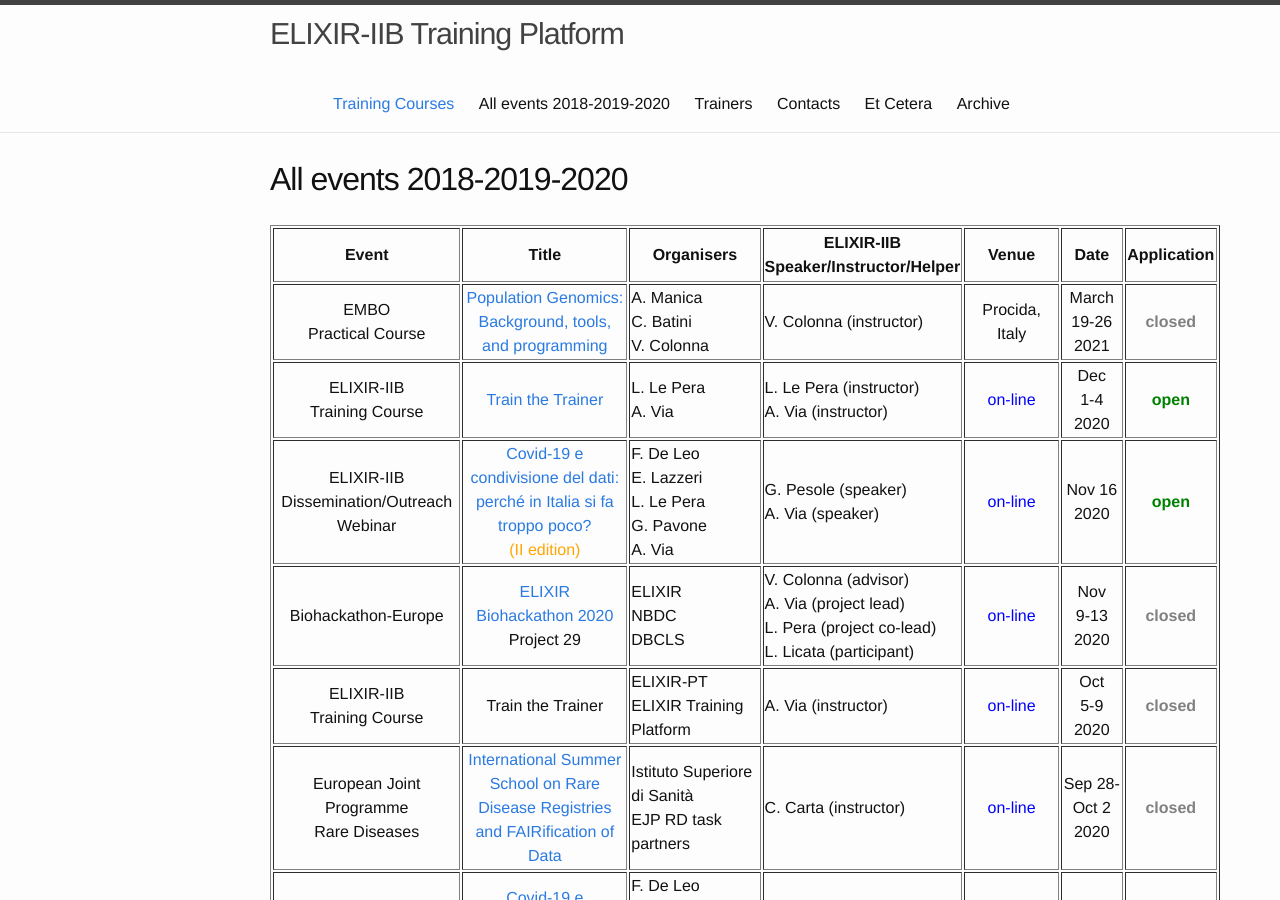
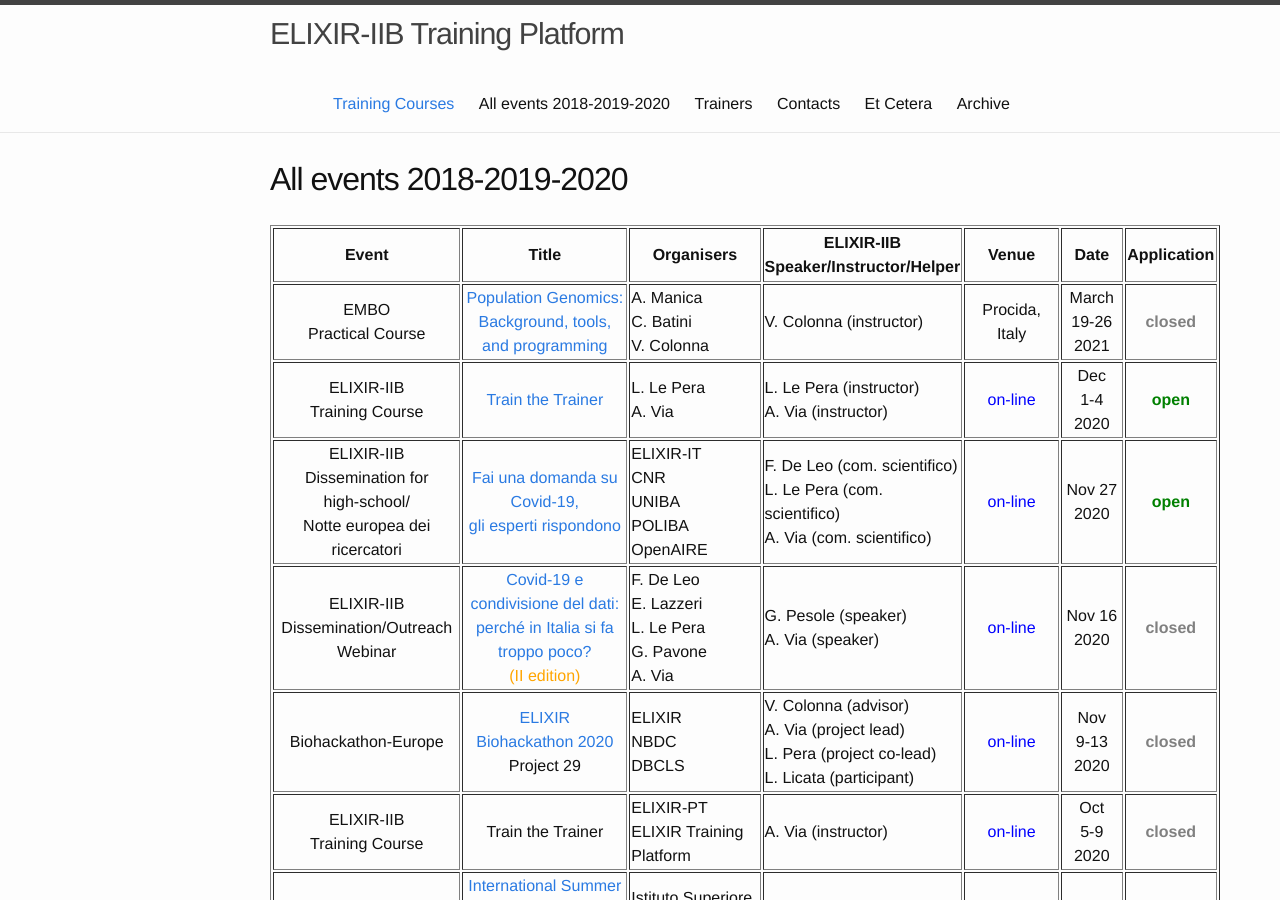
Before and after one commit to ELIXIR-IIB-training/website, a Jekyll site: the page built from _pages/01-all_events_18_19_20.md, in a window 1280 px wide and 900 px high. Built offline with Jekyll 4.4.1, drawn with Linux system fonts in a browser that asks for light colours.

Commit message:
Added Notte dei ricercatori event

```diff
--- a/_pages/01-all_events_18_19_20.md
+++ b/_pages/01-all_events_18_19_20.md
@@ -33,13 +33,22 @@ permalink: /all_events_2018_2019_2020/
    <td height="50" align="center"><font color="green"><b>open</b></font></td>
 </tr>
 <tr>
+	<td height="50" align="center">ELIXIR-IIB<br>Dissemination for<br>high-school/<br>Notte europea dei ricercatori</td>
+   <td height="50" width="220" align="center"><a href="http://www.ern-apulia.it/evento/fai-una-domanda-su-covid-19-gli-esperti-rispondono/">Fai una domanda su Covid-19,<br>gli esperti rispondono</a></td>
+   <td height="50" width="150">ELIXIR-IT<br>CNR<br>UNIBA<br>POLIBA<br>OpenAIRE</td>
+   <td height="50" width="150">F. De Leo (com. scientifico)<br>L. Le Pera (com. scientifico)<br>A. Via (com. scientifico)</td>
+   <td height="50" align="center"><font color="blue">on-line</font></td>
+   <td height="50" width="75" align="center">Nov 27<br>2020</td>
+   <td height="50" align="center"><font color="green"><b>open</b></font></td>
+</tr>
+<tr>
 	<td height="50" align="center">ELIXIR-IIB Dissemination/Outreach<br>Webinar</td>
    <td height="50" width="220" align="center"><a href="https://www.cnr.it/it/evento/16992">Covid-19 e condivisione del dati: perché in Italia si fa troppo poco?<br><font color="orange">(II edition)</font></a></td>
    <td height="50" width="150">F. De Leo<br>E. Lazzeri<br>L. Le Pera<br>G. Pavone<br>A. Via</td>
    <td height="50" width="150">G. Pesole (speaker)<br>A. Via (speaker)</td>
    <td height="50" align="center"><font color="blue">on-line</font></td>
    <td height="50" width="75" align="center">Nov 16<br>2020</td>
-   <td height="50" align="center"><font color="green"><b>open</b></font></td>
+   <td height="50" align="center"><font color="grey"><b>closed</b></font></td>
 </tr>
 <tr>
 <td height="50" align="center">Biohackathon-Europe</td>
```
